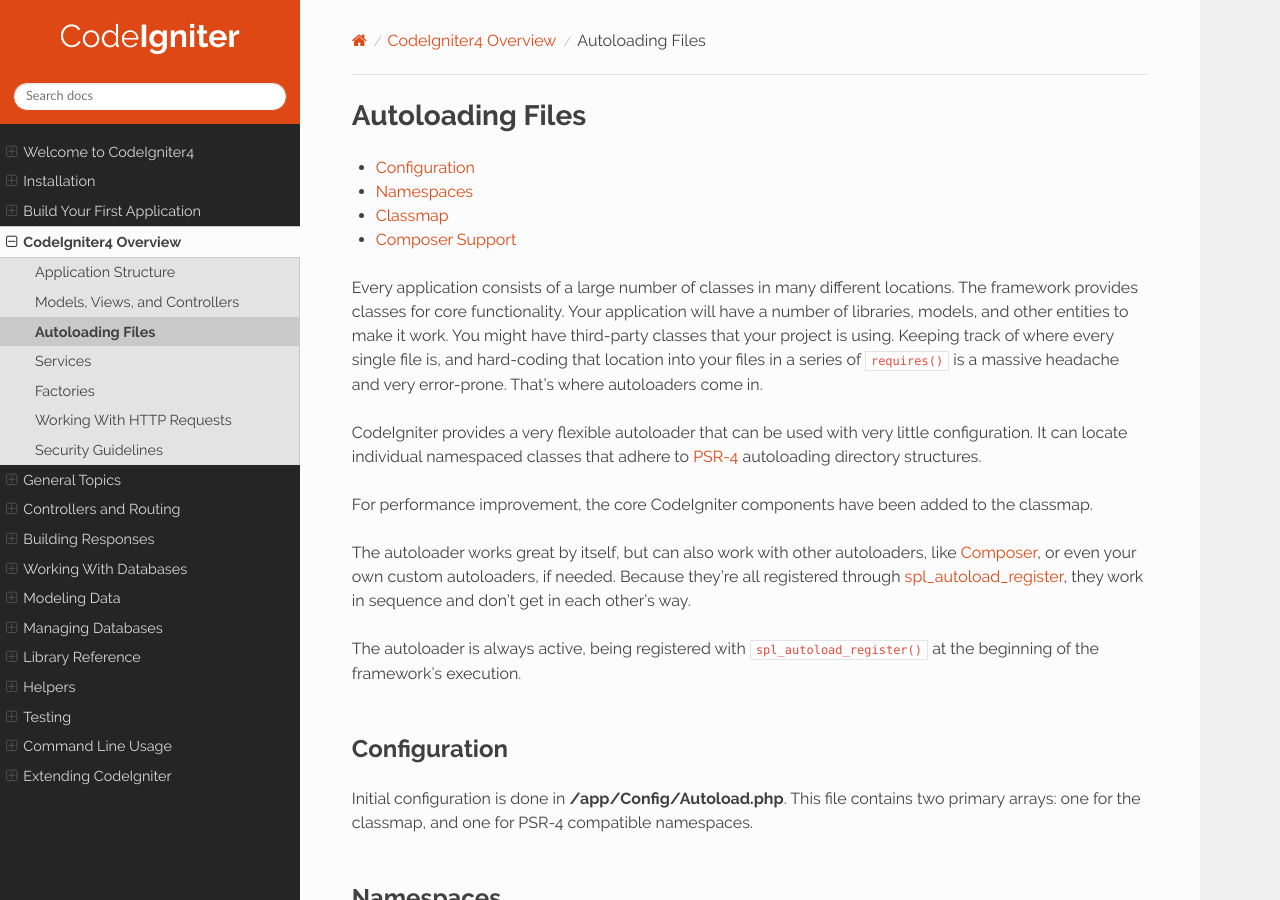
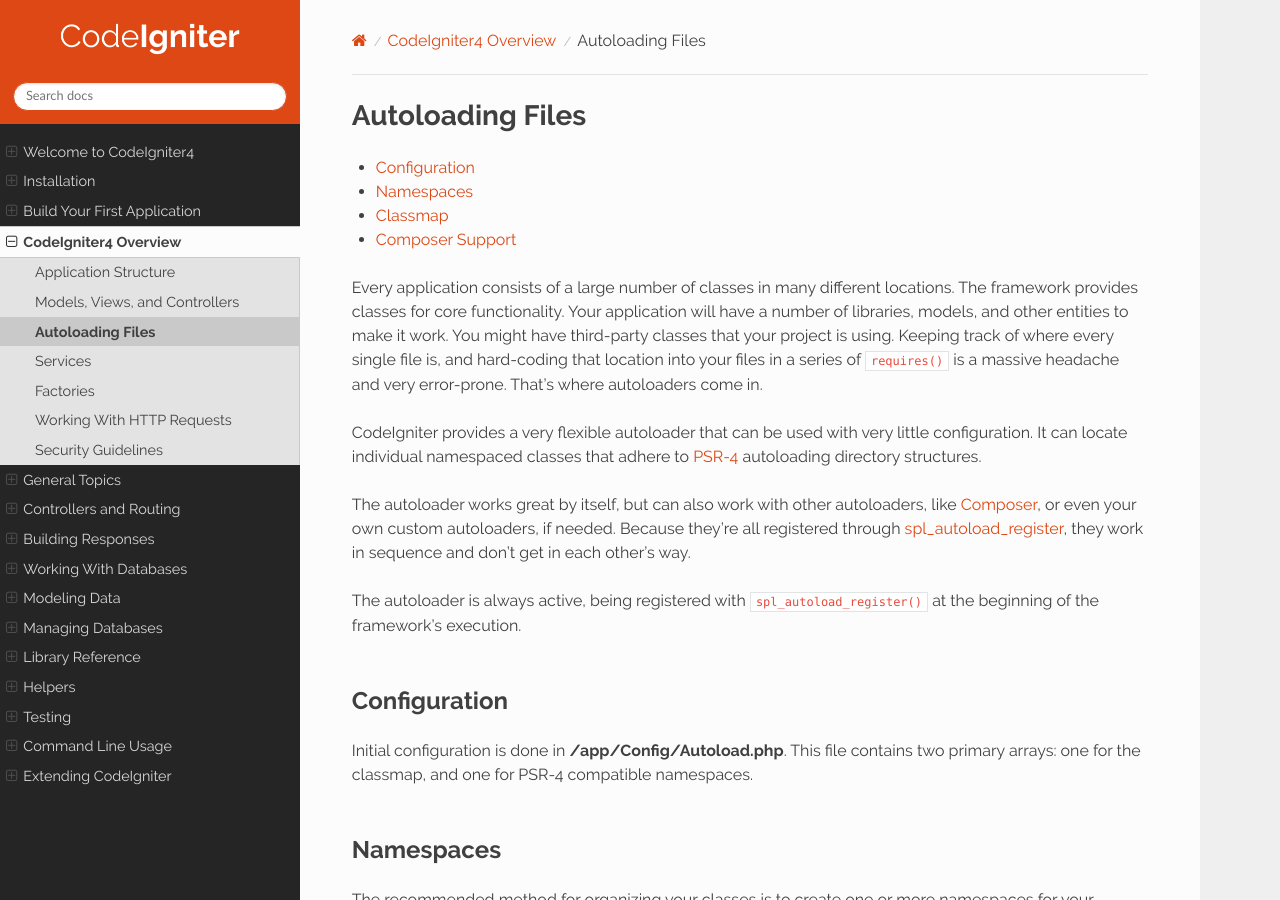
Before and after one commit to NEKOGET/ci4_user_guide_src, a Sphinx documentation site: the page built from source/concepts/autoloader.rst, in a window 1280 px wide and 900 px high. Built offline with Sphinx 7.4.7 and the Read the Docs theme 2.0.0, drawn with Linux system fonts in a browser that asks for light colours.

Commit message:
docs: remove out of dated description
The core classes are not added to the classmap.

```diff
--- a/source/concepts/autoloader.rst
+++ b/source/concepts/autoloader.rst
@@ -17,8 +17,6 @@ CodeIgniter provides a very flexible autoloader that can be used with very littl
 It can locate individual namespaced classes that adhere to
 `PSR-4 <https://www.php-fig.org/psr/psr-4/>`_ autoloading
 directory structures.
-
-For performance improvement, the core CodeIgniter components have been added to the classmap.
 
 The autoloader works great by itself, but can also work with other autoloaders, like
 `Composer <https://getcomposer.org>`_, or even your own custom autoloaders, if needed.
```
